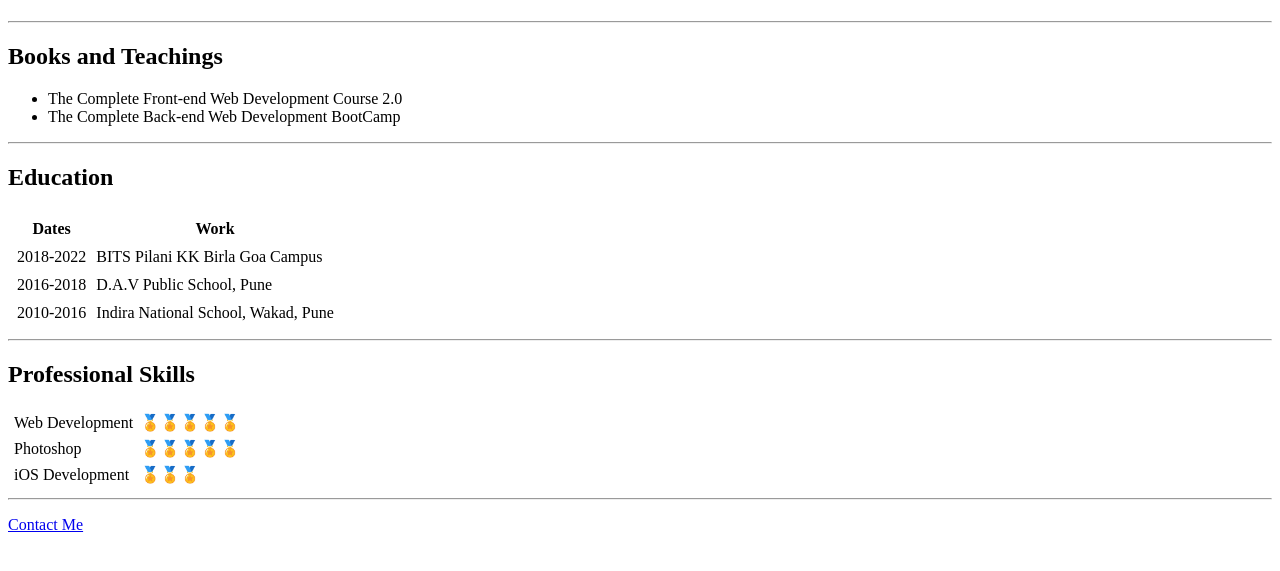
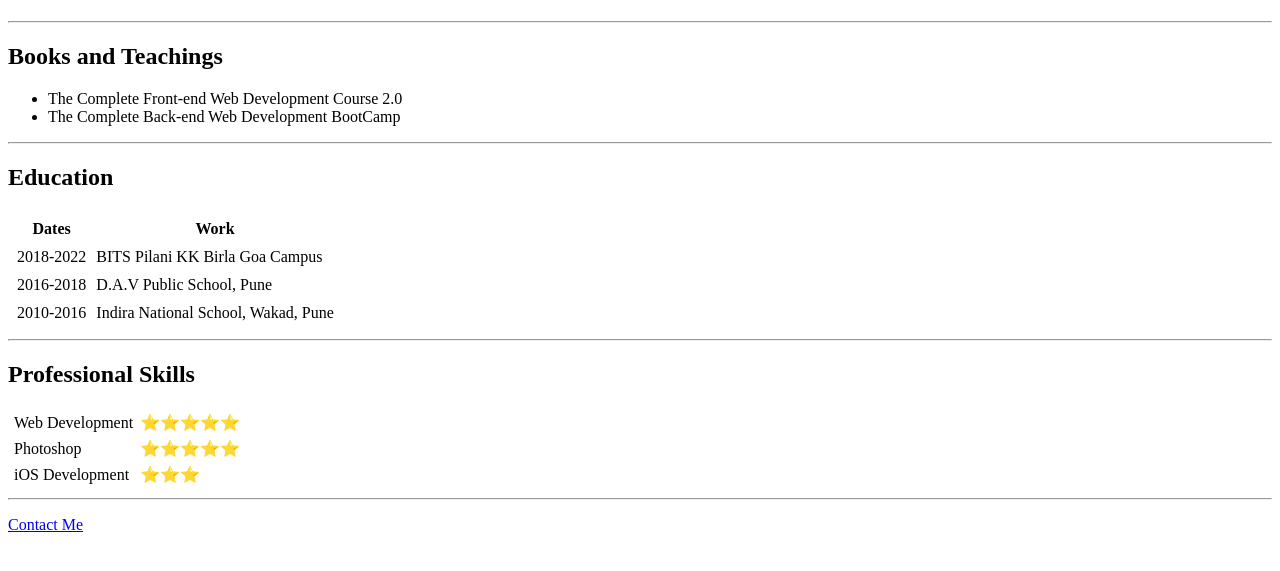
Before and after one commit to suyog-shinde/CV, a plain HTML site: page index.html in a window 1280 px wide. Shown: the part 171-742 px from the top of the page. Drawn offline with Linux system fonts and the light colour scheme.

Commit message:
Updated index.html

```diff
--- a/MyResume.html
+++ b/index.html
@@ -53,15 +53,15 @@
         <tbody>
             <tr>
                 <td>Web Development</td>
-                <td>🏅🏅🏅🏅🏅</td>
+                <td>⭐️⭐️⭐️⭐️⭐️</td>
             </tr>
             <tr>
                 <td>Photoshop</td>
-                <td>🏅🏅🏅🏅🏅</td>
+                <td>⭐️⭐️⭐️⭐️⭐️</td>
             </tr>
             <tr>
                 <td>iOS Development</td>
-                <td>🏅🏅🏅</td>
+                <td>⭐️⭐️⭐️</td>
             </tr>
         </tbody>
     </table>
```
